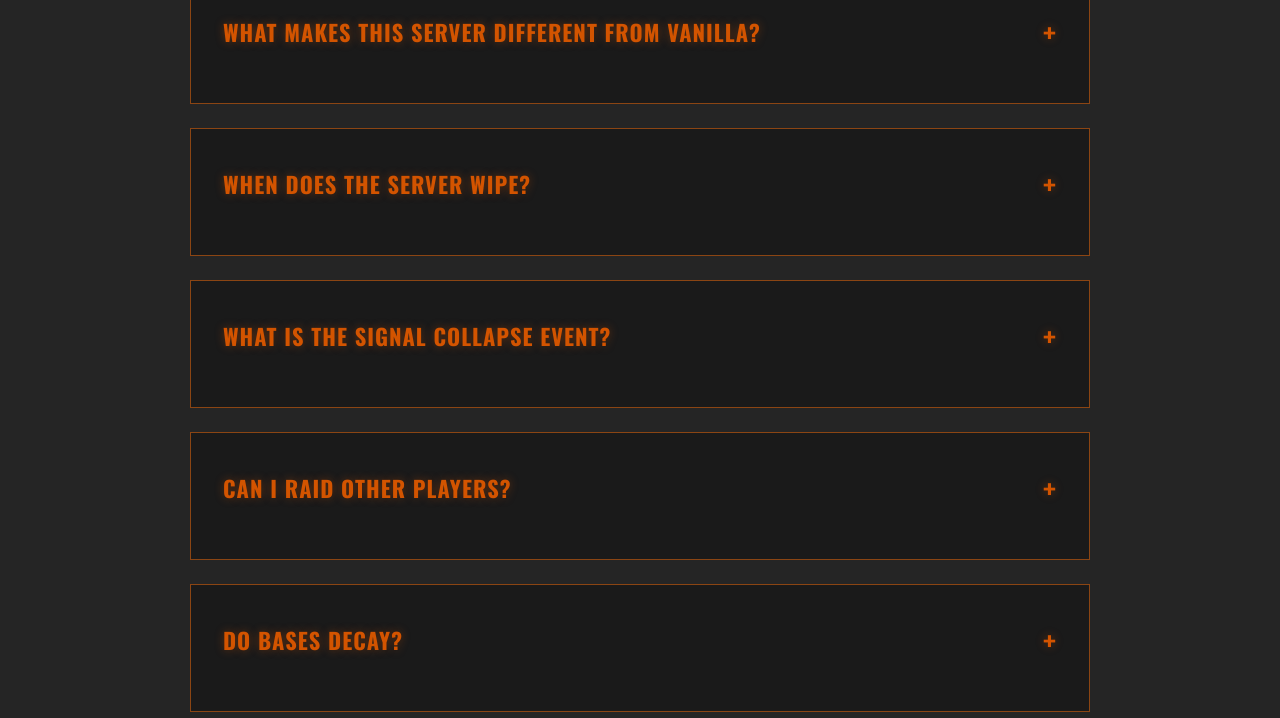
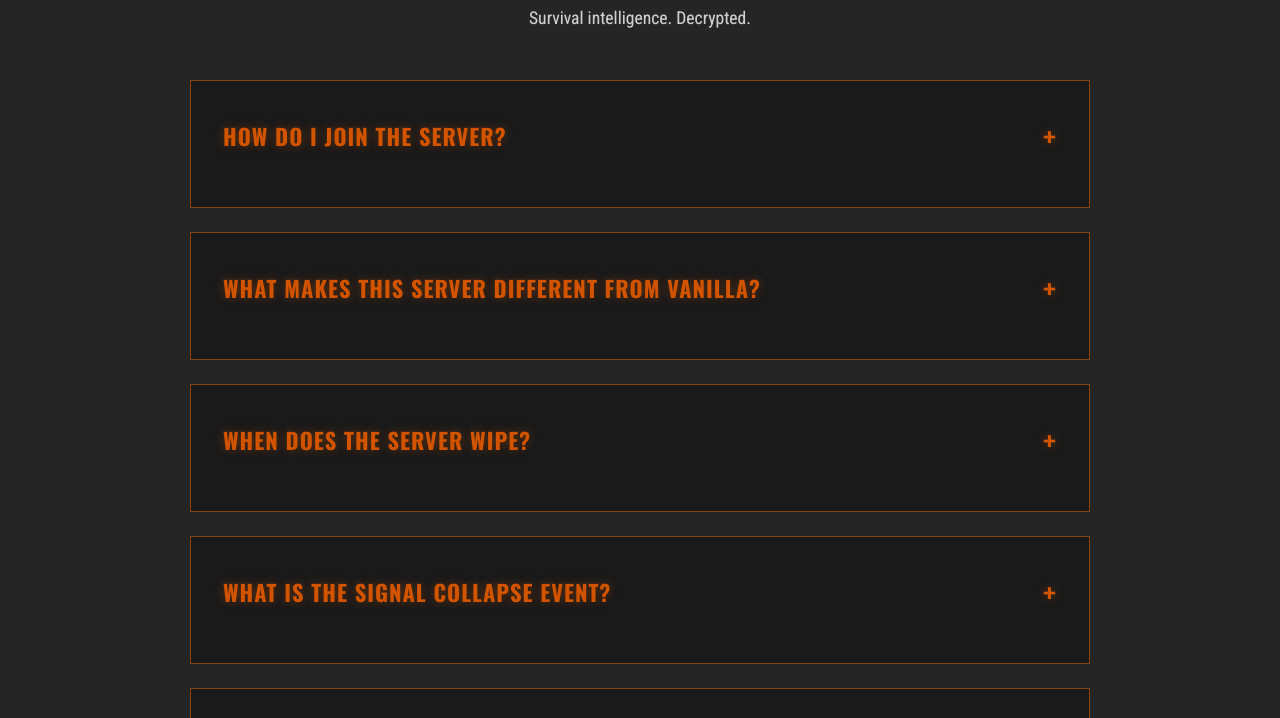
Before and after one commit to jhill0214/dead-signal-website, a plain HTML site: page faq.html in a window 1280 px wide. Shown: the part 426-1144 px from the top of the page. Drawn offline with nearby package versions, Linux system fonts and the light colour scheme.

Commit message:
Add files via upload

```diff
--- a/faq.html
+++ b/faq.html
@@ -37,7 +37,7 @@
     </header>
 
     <section class="section dark-section">
-        <div class="container">
+        <div class="container" style="padding-top: 8rem;">
             <h2 class="section-title">Frequently Asked Questions</h2>
             <p class="section-subtitle">Survival intelligence. Decrypted.</p>
 
--- a/styles.css
+++ b/styles.css
@@ -630,6 +630,7 @@ nav {
     background: var(--secondary-dark);
     border-top: 1px solid var(--accent-brown);
     border-bottom: 1px solid var(--accent-brown);
+    margin-top: 8rem;
 }
 
 .container {
```
